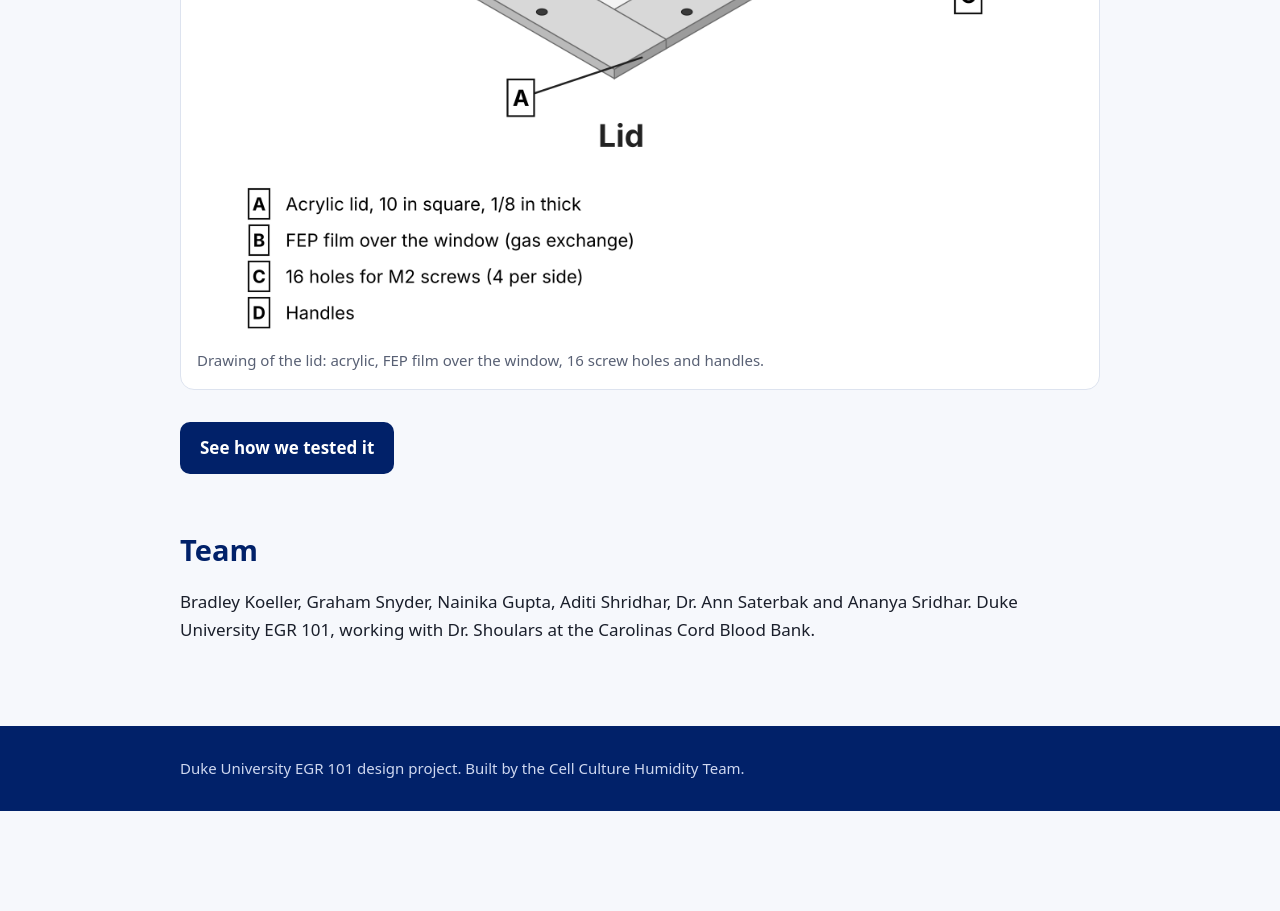
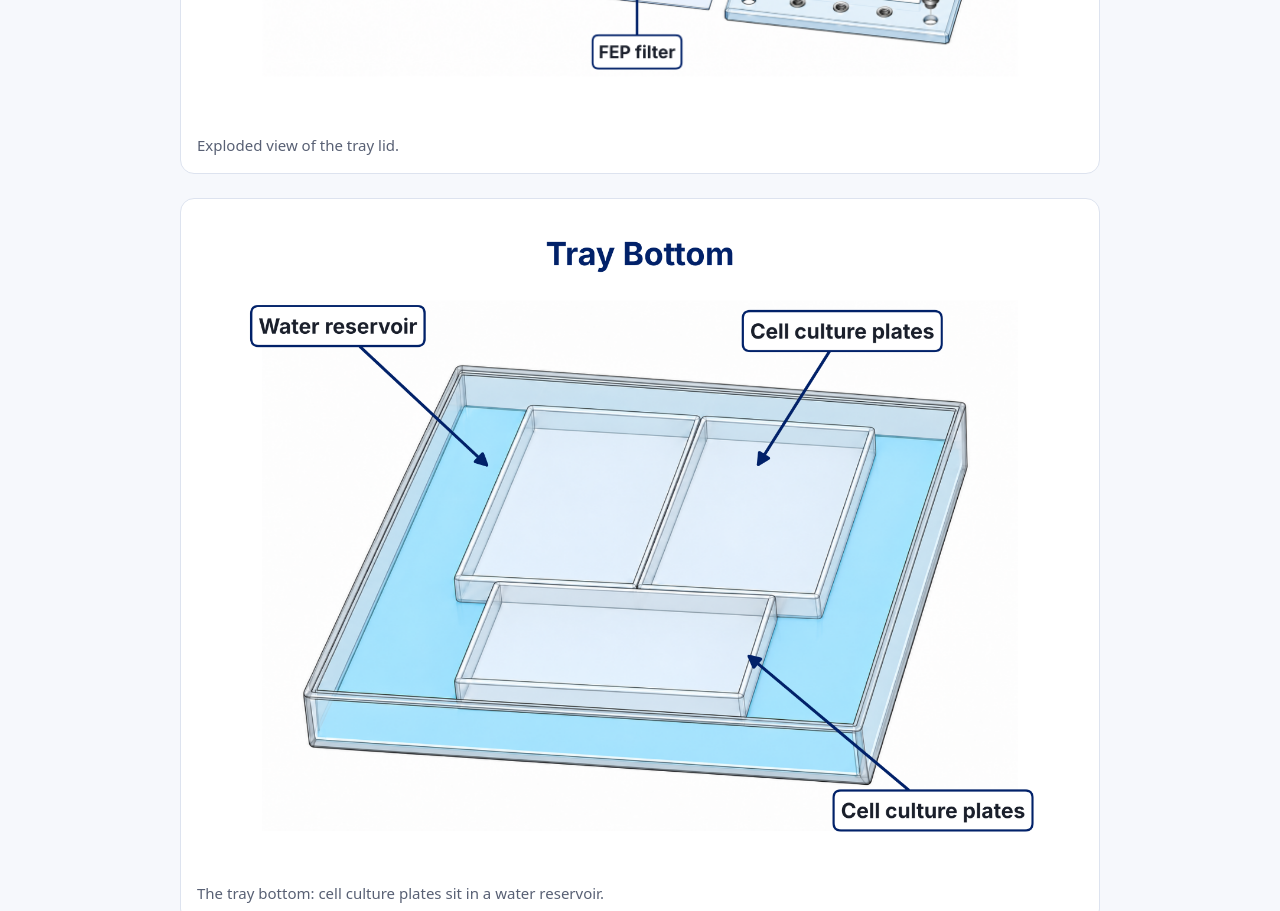
Before and after one commit to gsnyder32008-hub/Humidity-Tray, a plain HTML site: page index.html in a window 1280 px wide. Shown: the part 2260-3171 px from the top of the page. Before the commit the page ends 3071 px from the top, so only its background shows below. Drawn offline with Linux system fonts and the light colour scheme.

Commit message:
Add files via upload

```diff
--- a/index.html
+++ b/index.html
@@ -18,7 +18,8 @@
 <div class="card"><span class="tag">Screws</span><p>Steel screws clamp the film and lid together, with heat inserts in the acrylic.</p></div>
 <div class="card"><span class="tag">Tray</span><p>Holds the cell plates and a water reservoir that keeps the air inside humid.</p></div>
 </div>
-<figure><img src="lid.png" alt="Isometric drawing of the lid with FEP window, 16 screw holes and handles"><figcaption>Drawing of the lid: acrylic, FEP film over the window, 16 screw holes and handles.</figcaption></figure>
+<figure><img src="tray_lid.png" alt="Exploded view of the tray lid with labels for screws, handles, FEP filter and threaded heat inserts"><figcaption>Exploded view of the tray lid.</figcaption></figure>
+<figure><img src="tray_bottom.png" alt="Tray bottom with labels for the water reservoir and cell culture plates"><figcaption>The tray bottom: cell culture plates sit in a water reservoir.</figcaption></figure>
 <a class="btn" href="testing.html">See how we tested it</a>
 </section>
 
```
Also changed, not shown: tray_bottom.png (added), tray_lid.png (added).
